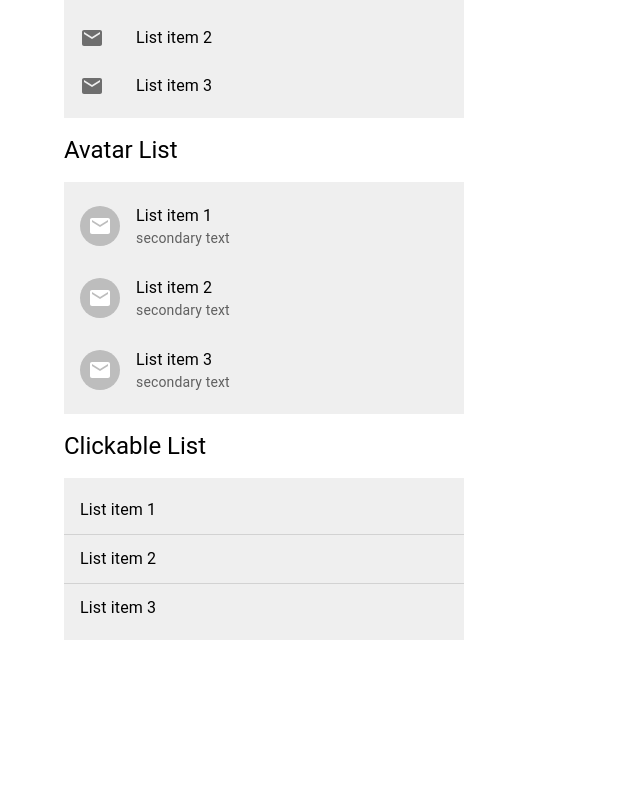
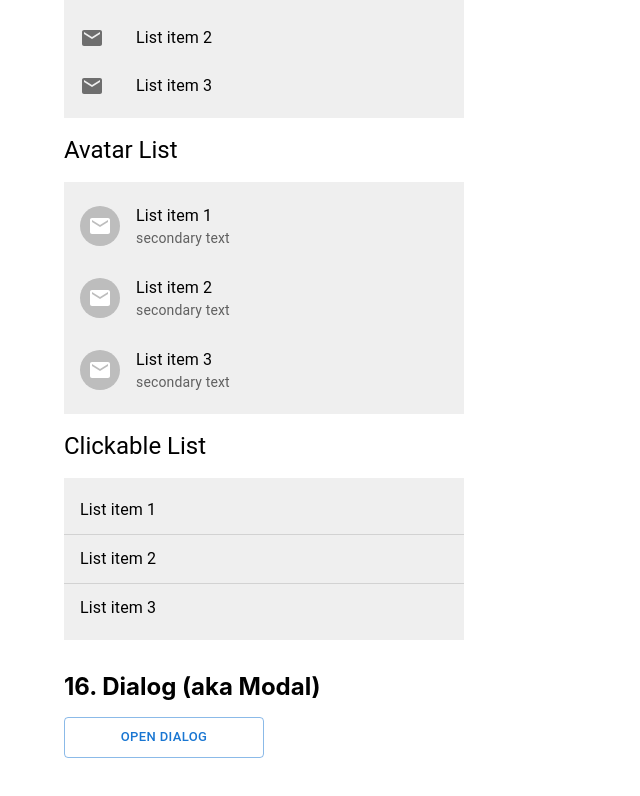
Before and after one commit to swagfinger/template-materialui, a React (Create React App) app: page / in a window 1280 px wide. Shown: the part 6874-7670 px from the top of the page, without its empty margins (0-640 px from the left). Before the commit the page ends 7578 px from the top, so only its background shows below. Built offline with nearby package versions, Linux system fonts and the light colour scheme.

Commit message:
Dialog / Modal

```diff
--- a/src/App.tsx
+++ b/src/App.tsx
@@ -18,6 +18,7 @@
 import { MuiLink } from "./components/MuiLink";
 import { MuiBreadcrumbs } from "./components/MuiBreadcrumbs";
 import { MuiList } from "./components/MuiList";
+import { MuiDialog } from "./components/MuiDialog";
 
 function App() {
   return (
@@ -119,6 +120,11 @@
           <h2>15. List</h2>
           <MuiList />
         </Stack>
+
+        <Stack direction='column' spacing={2}>
+          <h2>16. Dialog (aka Modal)</h2>
+          <MuiDialog />
+        </Stack>
       </Stack>
     </div>
   );
--- /dev/null
+++ b/src/components/MuiDialog.tsx
@@ -0,0 +1,52 @@
+import { useState } from "react";
+
+import {
+  Button,
+  Dialog,
+  DialogTitle,
+  DialogContent,
+  DialogContentText,
+  DialogActions,
+  Stack,
+} from "@mui/material";
+
+export const MuiDialog = () => {
+  const [open, setOpen] = useState(false);
+
+  return (
+    <>
+      <Button
+        variant='outlined'
+        sx={{ width: 200, padding: 1, margin: 2 }}
+        size='small'
+        onClick={() => {
+          setOpen(true);
+        }}
+      >
+        Open dialog
+      </Button>
+      <Dialog
+        open={open}
+        onClose={() => {
+          setOpen(false);
+        }}
+        aria-labelledby='dialog-title'
+        aria-describedby='dialog-description'
+      >
+        <DialogTitle id='dialog-title'>Submit the test?</DialogTitle>
+        <DialogContent>
+          <DialogContentText>
+            Are you sure you wan to submit the test? you will not be able to
+            edit after submitting
+          </DialogContentText>
+        </DialogContent>
+        <DialogActions>
+          <Button onClick={() => setOpen(false)}>Cancel</Button>
+          <Button autoFocus onClick={() => setOpen(false)}>
+            Submit
+          </Button>
+        </DialogActions>
+      </Dialog>
+    </>
+  );
+};
```
Also changed, not shown: 1 other file (tests, documents, lock files or other folders).
